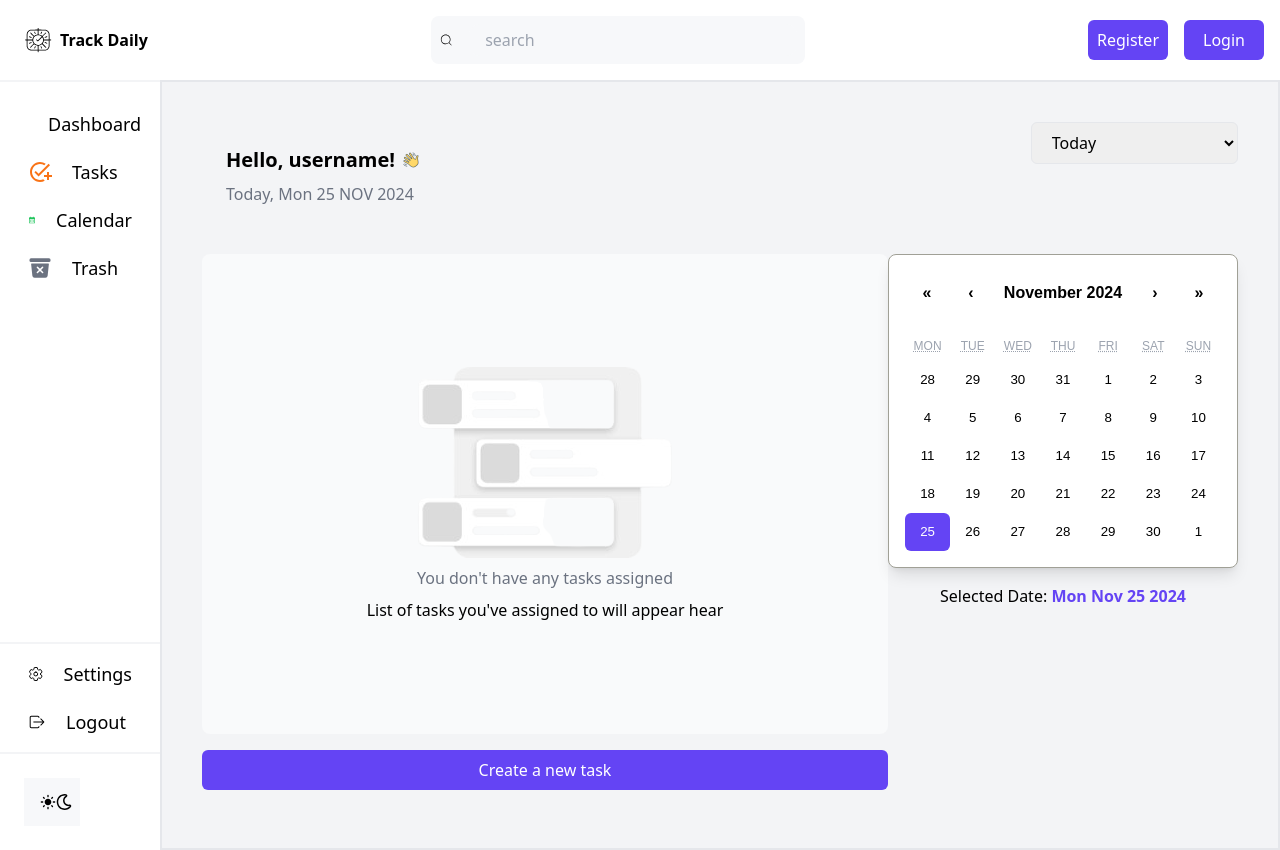
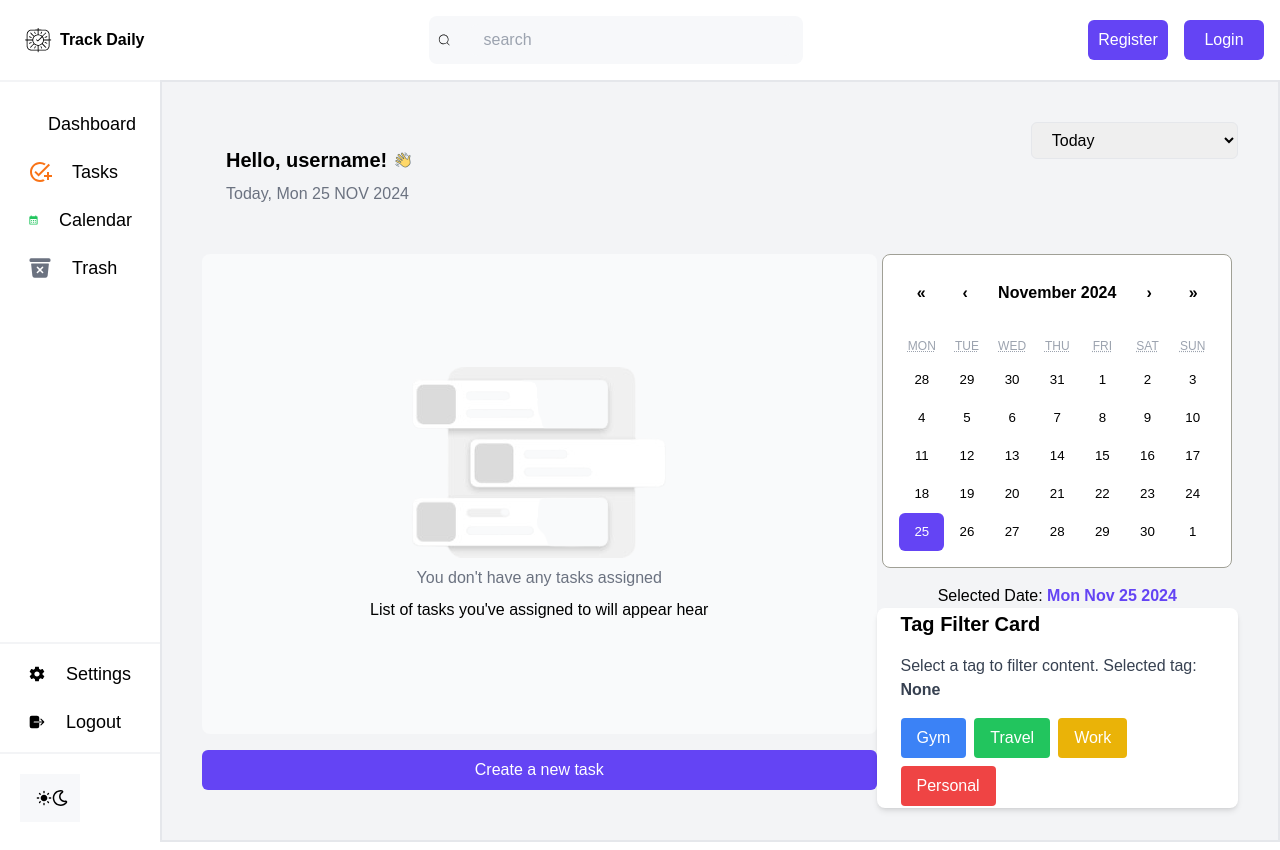
Before and after one commit to fanelob46/Track-Daily, a React (Vite) app in the folder frontend/: page /dashboard in a window 1280 px wide. Built offline with nearby package versions, Linux system fonts and the light colour scheme; sample sign-in values are in the browser's storage.

Commit message:
improved dashboard

```diff
--- a/frontend/src/App.tsx
+++ b/frontend/src/App.tsx
@@ -14,7 +14,7 @@ import MainLayout from "./layouts/MainLayout";
 
 function App() {
   return (
-    <div className="bg-gray-100">
+    <div className="bg-gray-100 font-title">
     <Router>
       <Routes>
         {/* Public Routes */}
--- a/frontend/src/components/Calendar.css
+++ b/frontend/src/components/Calendar.css
@@ -1,7 +1,7 @@
 
 
 .react-calendar {
-    @apply bg-[var(--primary-color)] shadow-lg rounded-lg p-4;
+    @apply bg-[var(--primary-color)] rounded-lg p-4;
   }
 
   .react-calendar__tile {
--- a/frontend/src/components/Calendar.tsx
+++ b/frontend/src/components/Calendar.tsx
@@ -12,7 +12,7 @@ const MyCalendar: React.FC = () => {
       <Calendar
         onChange={setDate}
         value={date}
-        className="bg-white shadow-md rounded-lg"
+        className="bg-white rounded-lg"
       />
       <p className="mt-4">
         Selected Date:{" "}
--- a/frontend/src/components/Sidebar.tsx
+++ b/frontend/src/components/Sidebar.tsx
@@ -4,8 +4,8 @@ import {
   MdCalendarMonth,
   MdLightMode,
 } from "react-icons/md";
-import { IoSettingsOutline, IoTrashBin } from "react-icons/io5";
-import { IoIosLogOut } from "react-icons/io";
+import { IoLogOut, IoTrashBin } from "react-icons/io5";
+import { IoMdSettings } from "react-icons/io";
 import { FaRegMoon } from "react-icons/fa";
 
 export default function Sidebar() {
@@ -49,18 +49,18 @@ export default function Sidebar() {
             href="#"
             className="hover:font-semibold flex items-center gap-5"
           >
-            <IoSettingsOutline />
+            <IoMdSettings />
             <p>Settings</p>
           </a>
           <a
-            href="#"
+            href="/logout"
             className="hover:font-semibold flex items-center gap-5"
           >
-            <IoIosLogOut />
+            <IoLogOut />
             <p>Logout</p>
           </a>
         </div>
-        <div className="bg-[var(--primary-color)]  p-6">
+        <div className="bg-[var(--primary-color)] p-5">
           <div className="flex items-center bg-[var(--secondary-color)] p-4 justify-between w-[50%]">
             <button>
               <MdLightMode />
--- a/frontend/src/components/TagFilter.tsx
+++ b/frontend/src/components/TagFilter.tsx
@@ -1,9 +1,44 @@
-import React from 'react'
+import React, { useState } from 'react';
 
-export const TagFilter = () => {
+interface Tag {
+  label: string;
+  color: string;
+}
+
+const tags: Tag[] = [
+  { label: 'Gym', color: 'bg-blue-500' },
+  { label: 'Travel', color: 'bg-green-500' },
+  { label: 'Work', color: 'bg-yellow-500' },
+  { label: 'Personal', color: 'bg-red-500' },
+];
+
+const TagFilter: React.FC = () => {
+  const [selectedTag, setSelectedTag] = useState<string | null>(null);
+
   return (
-    <div>
+    <div className="max-w-md mx-auto p-6 bg-white shadow-md rounded-lg h-[25vh] flex flex-col justify-center">
+      <h2 className="text-xl font-semibold mb-4">Tag Filter Card</h2>
+      <p className="mb-4 text-gray-700">
+        Select a tag to filter content. Selected tag:
+        <span className="font-bold">
+          {selectedTag ? ` ${selectedTag}` : ' None'}
+        </span>
+      </p>
+      <div className="flex gap-2 flex-wrap">
+        {tags.map((tag) => (
+          <button
+            key={tag.label}
+            className={`px-4 py-2 rounded text-white ${tag.color} ${
+              selectedTag === tag.label ? 'ring-2 ring-offset-2 ring-gray-400' : ''
+            }`}
+            onClick={() => setSelectedTag(tag.label)}
+          >
+            {tag.label}
+          </button>
+        ))}
+      </div>
+    </div>
+  );
+};
 
-    </div>
-  )
-}
+export default TagFilter;
--- a/frontend/src/index.css
+++ b/frontend/src/index.css
@@ -1,6 +1,8 @@
 @tailwind base;
 @tailwind components;
 @tailwind utilities;
+
+@import url('https://fonts.googleapis.com/css2?family=Kanit:ital,wght@0,100;0,200;0,300;0,400;0,500;0,600;0,700;0,800;0,900;1,100;1,200;1,300;1,400;1,500;1,600;1,700;1,800;1,900&display=swap');
 
 input {
   @apply border py-4 px-4 my-2 rounded-xl;
--- a/frontend/src/pages/UserDashboard.tsx
+++ b/frontend/src/pages/UserDashboard.tsx
@@ -2,6 +2,7 @@ import Calendar from "../components/Calendar";
 import AddTaskUI from "../components/AddTaskUI";
 import FilterDropdown from "../components/DateFilter";
 import UserInfo from "../components/UserInfo";
+import TagFilter from "../components/TagFilter";
 
 export const UserDashboard = () => {
   return <div className="p-10">
@@ -11,8 +12,9 @@ export const UserDashboard = () => {
           </div>
           <div className="flex justify-between pt-6 h-[70vh]">
           <AddTaskUI/>
-          <div className="">
+          <div className="flex flex-col justify-between">
             <Calendar/>
+            <TagFilter/>
           </div>
           </div>
 
--- a/frontend/tailwind.config.js
+++ b/frontend/tailwind.config.js
@@ -15,6 +15,9 @@ export default {
         secondary: "var(--secondary-color)",
         text: "var(--text-color)",
       },
+      fontFamily: {
+        title: ["Kanit", "sans-serif"],
+      }
     },
   },
   plugins: [],
```
